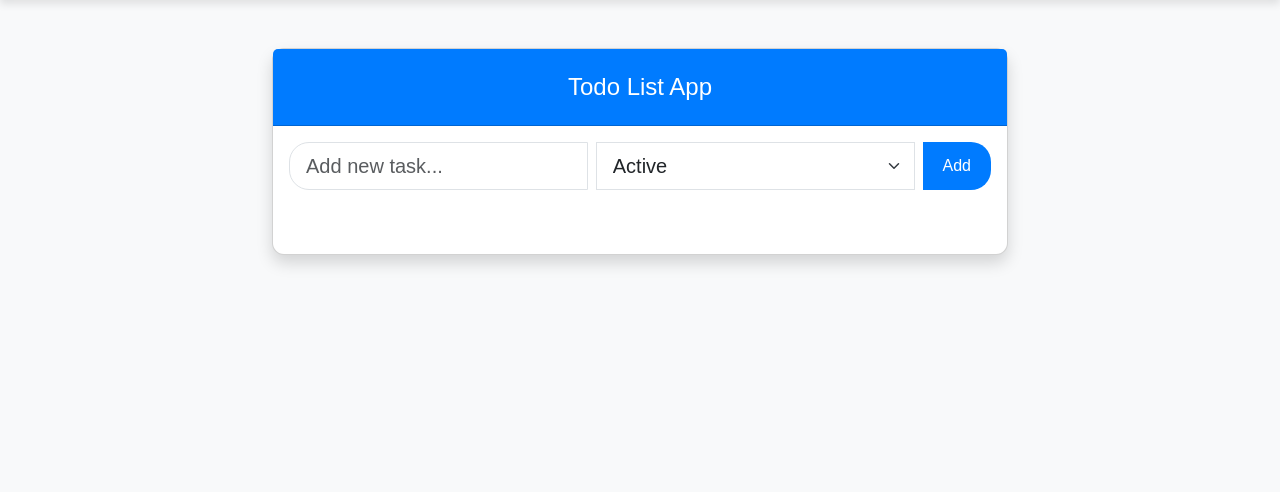
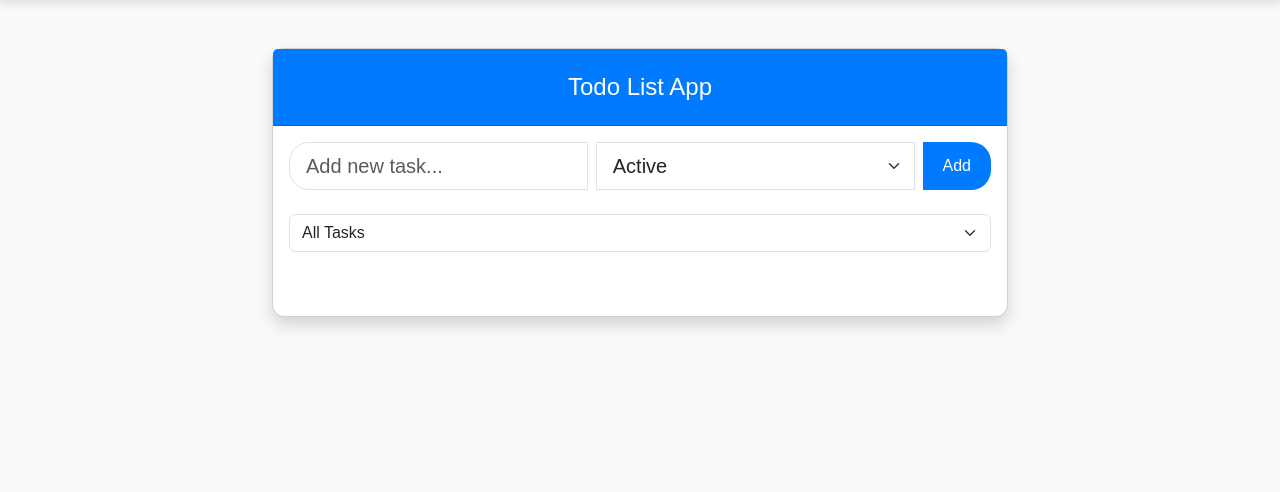
Before and after one commit to shoaibnaqvi9/To-Do-List-Application, a Django app: template to_do_app/to_app/templates/index.html in a window 1280 px wide. Shown: the part 59-551 px from the top of the page. Run offline with Django 5.2, Linux system fonts and the light colour scheme; the template is opened without the code that fills it, so the values that code supplies are empty.

Commit message:
Added task filtering options to index page.

```diff
--- a/to_do_app/to_app/templates/index.html
+++ b/to_do_app/to_app/templates/index.html
@@ -150,6 +150,16 @@
                   <button type="submit" class="btn btn-primary ms-2">Add</button>
                 </div>
               </form>
+              <!-- Filter Options -->
+              <div class="mb-4">
+                <form method="GET" action="{% url 'index' %}">
+                  <select name="filter" class="form-select" onchange="this.form.submit()">
+                    <option value="all" {% if filter_option == 'all' %}selected{% endif %}>All Tasks</option>
+                    <option value="active" {% if filter_option == 'active' %}selected{% endif %}>Active Tasks</option>
+                    <option value="completed" {% if filter_option == 'completed' %}selected{% endif %}>Completed Tasks</option>
+                  </select>
+                </form>
+              </div>
 
               <!-- Display Todo List -->
               <ul class="list-group mb-4">
```
Also changed, not shown: to_do_app/to_app/views.py (+11 -2 lines).
